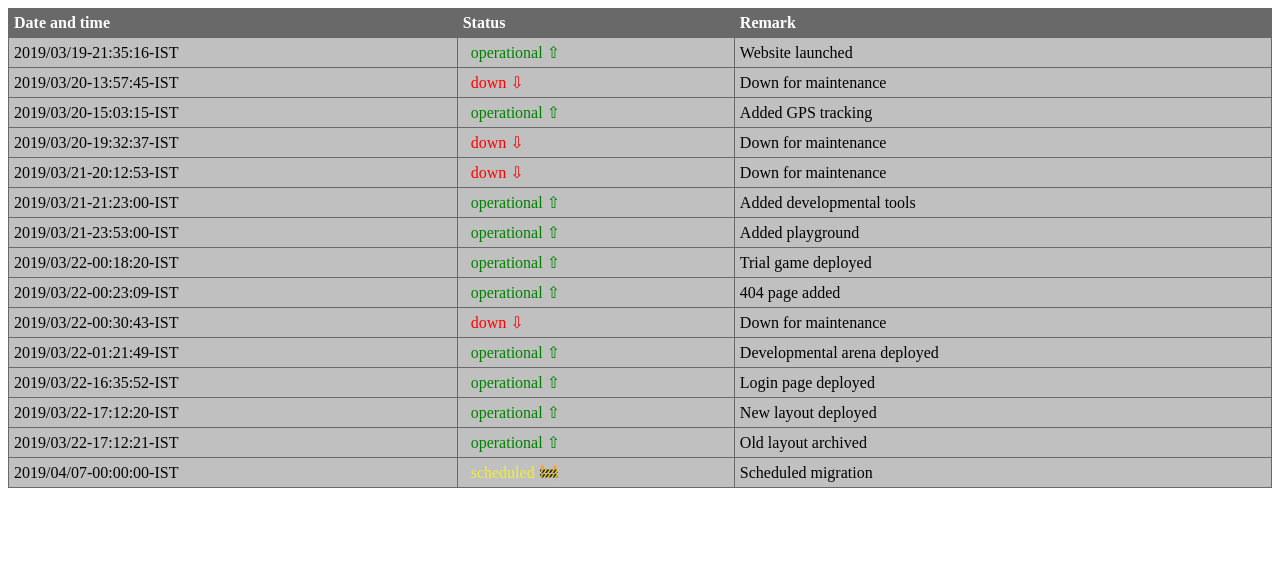
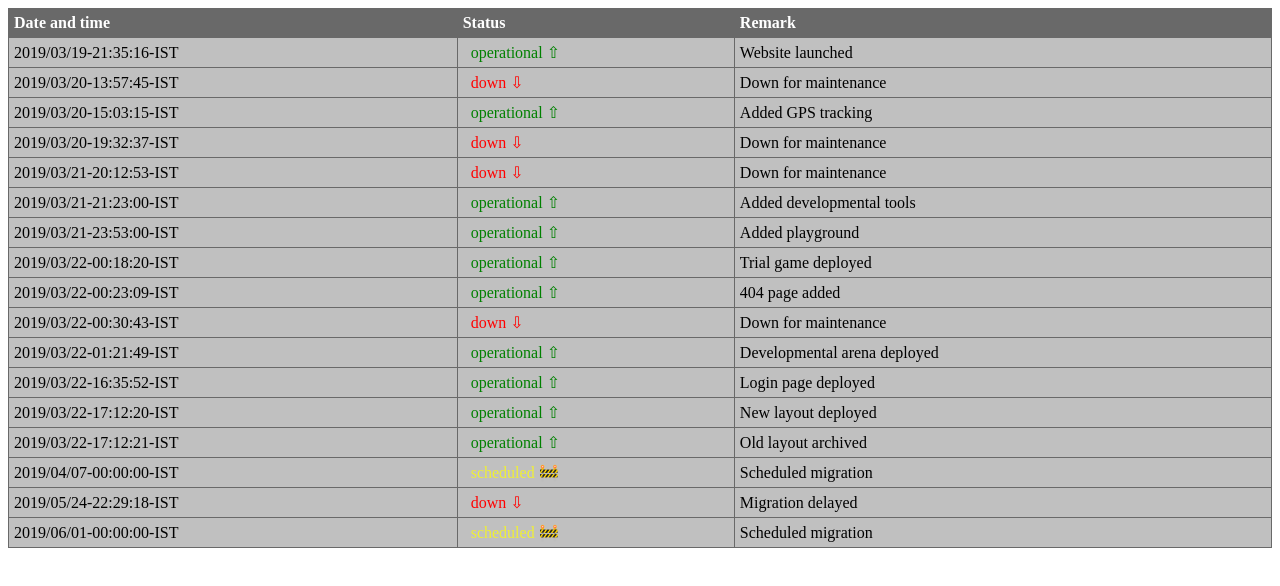
Before and after one commit to lordofstealth/lordofstealth.github.io, a plain HTML site: page log.html in a window 1280 px wide. Drawn offline with Linux system fonts and the light colour scheme.

Commit message:
Update log.html

```diff
--- a/log.html
+++ b/log.html
@@ -116,6 +116,17 @@
         <td>Scheduled migration</td>
 	</tr>
 
+<tr>
+		<td>2019/05/24-22:29:18-IST</td>
+		<td><font color="red">&nbsp down &#8681</font></td>
+        <td>Migration delayed</td>
+	</tr>
+
+<tr>
+		<td>2019/06/01-00:00:00-IST</td>
+		<td><font color="#EFEF35">&nbsp scheduled &#128679</font></td>
+        <td>Scheduled migration</td>
+	</tr>
 
 </table>
 </body>
```
